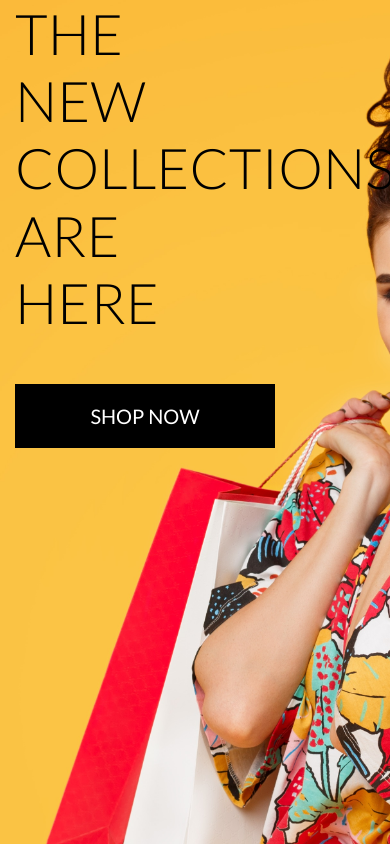
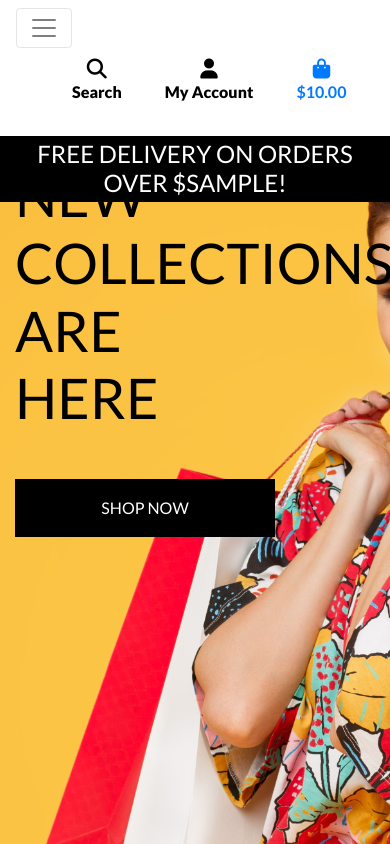
Before and after one commit to FiachraCI/boutique_ado_v1, a Django app: template home/templates/home/index.html in a window 390 px wide. Run offline with Django 3.2, Linux system fonts and the light colour scheme; the template is opened without the code that fills it: most values are stand-ins (such as "Sample title", 1, 10 or a date in 2020); some libraries are stand-ins or nearby versions.

Commit message:
Added mobile header and main navbar

```diff
--- a/home/templates/home/index.html
+++ b/home/templates/home/index.html
@@ -10,15 +10,15 @@
 {% endblock %}
 
 {% block content %}
-<div class="container">
+<div class="container h-100">
     <div class="row h-100">
         <div class="col-7 col-md-6 my-auto">
             <h1 class="display-4 logo-font text-black">
-                The new collections are here
+                <strong>The new collections are here</strong>
             </h1>
             <div class="my-5">
                 <h4>
-                    <a href="" class="shop-now-button btn btn-lg rounded-0 text-uppercase py-3">Shop Now</a>
+                    <a href="" class="shop-now-button btn btn-ls rounded-0 text-uppercase py-3">Shop Now</a>
                 </h4>
             </div>
         </div>
--- a/static/css/base.css
+++ b/static/css/base.css
@@ -8,6 +8,7 @@ body {
     height: calc(100vh - 164px);
     color: #555;
     font-family: 'Lato';
+    font-weight: 900;
 }
 
 /* From Bulma */
@@ -56,6 +57,10 @@ body {
     border: 1px solid black !important;
 }
 
+.bg-black {
+    background: #000 !important;
+}
+
 /* -------------------------------- Media Queries */
 
 /* Slightly larger container on xl screens */
--- a/templates/base.html
+++ b/templates/base.html
@@ -111,6 +111,21 @@
                 </ul>
             </div>
         </div>
+        <div class="row bg-white">
+            <nav class="navbar navbar-expand-lg navbar-light w-100">
+                <button class="navbar-toggler" type="button" data-toggle="collapse" data-target="#main-nav"
+                    aria-controls="main-nav" aria-expanded="false" aria-label="Toggle navigation">
+                    <span class="navbar-toggler-icon"></span>
+                </button>
+                {% include 'includes/mobile-top-header.html' %}
+                {% include 'includes/main-nav.html' %}
+            </nav>
+        </div>
+        <div id="delivery-banner" class="row text-center">
+            <div class="col bg-black text-white">
+                <h4 class="logo-font my-1">Free delivery on orders over ${{ free_delivery_threshold }}!</h4>
+            </div>
+        </div>
     </header>
 
     {% if messages %}
--- /dev/null
+++ b/templates/includes/main-nav.html
@@ -0,0 +1,54 @@
+<div class="collapse navbar-collapse" id="main-nav">
+    <ul class="navbar-nav w-auto mx-auto">
+        <li class="nav-item dropdown">
+            <a class="logo-font font-weight-bold nav-link text-black mr-5" href="#" id="all-products-link"
+                data-toggle="dropdown" aria-haspopup="true" aria-expanded="false">
+                All Products
+            </a>
+            <div class="dropdown-menu border-0" aria-labelledby="all-products-link">
+                <a href="" class="dropdown-item">By Price</a>
+                <a href="" class="dropdown-item ">By Rating</a>
+                <a href="" class="dropdown-item ">By Category</a>
+                <a href="" class="dropdown-item">All Products</a>
+            </div>
+        </li>
+
+        <li class="nav-item dropdown">
+            <a class="logo-font font-weight-bold nav-link text-black mr-5" href="#" id="clothing-link"
+                data-toggle="dropdown" aria-haspopup="true" aria-expanded="false">
+                Clothing
+            </a>
+            <div class="dropdown-menu border-0" aria-labelledby="clothing-link">
+                <a href="" class="dropdown-item">Activewear &amp; Essentials</a>
+                <a href="" class="dropdown-item">Jeans</a>
+                <a href="" class="dropdown-item">Shirts</a>
+                <a href="" class="dropdown-item">All Clothing</a>
+            </div>
+        </li>
+
+        <li class="nav-item dropdown">
+            <a class="logo-font font-weight-bold nav-link text-black mr-5" href="#" id="homeware-link"
+                data-toggle="dropdown" aria-haspopup="true" aria-expanded="false">
+                Homeware
+            </a>
+            <div class="dropdown-menu border-0" aria-labelledby="homeware-link">
+                <a href="" class="dropdown-item">Bed &amp; Bath</a>
+                <a href="" class="dropdown-item">Kitchen &amp; Dining</a>
+                <a href="" class="dropdown-item">All Homeware</a>
+            </div>
+        </li>
+
+        <li class="nav-item dropdown">
+            <a class="logo-font font-weight-bold nav-link text-black" href="#" id="specials-link" data-toggle="dropdown"
+                aria-haspopup="true" aria-expanded="false">
+                Special Offers
+            </a>
+            <div class="dropdown-menu border-0" aria-labelledby="specials-link">
+                <a href="" class="dropdown-item">New Arrivals</a>
+                <a href="" class="dropdown-item">Deals</a>
+                <a href="" class="dropdown-item">Clearance</a>
+                <a href="" class="dropdown-item">All Specials</a>
+            </div>
+        </li>
+    </ul>
+</div>
--- /dev/null
+++ b/templates/includes/mobile-top-header.html
@@ -0,0 +1,63 @@
+<ul>
+    <li class="list-inline-item">
+        <a class="text-black nav-link d-block d-lg-none" href="#" id="mobile-search" data-toggle="dropdown"
+            aria-haspopup="true" aria-expanded="false">
+            <div class="text-center">
+                <div><i class="fas fa-search fa-lg"></i></div>
+                <p class="my-0">Search</p>
+            </div>
+        </a>
+        <div class="dropdown-menu border-0 w-100 p-3 rounded-0 my-0" aria-labelledby="mobile-search">
+            <form class="form" method="GET" action="">
+                <div class="input-group w-100">
+                    <input class="form-control border border-black rounded-0" type="text" name="q"
+                        placeholder="Search our site">
+                    <div class="input-group-append">
+                        <button class="form-control form-control btn btn-black border border-black rounded-0"
+                            type="submit">
+                            <span class="icon">
+                                <i class="fas fa-search"></i>
+                            </span>
+                        </button>
+                    </div>
+                </div>
+            </form>
+        </div>
+    </li>
+    <li class="list-inline-item dropdown">
+        <a class="text-black nav-link d-block d-lg-none" href="#" id="user-options" data-toggle="dropdown"
+            aria-haspopup="true" aria-expanded="false">
+            <div class="text-center">
+                <div><i class="fas fa-user fa-lg"></i></div>
+                <p class="my-0">My Account</p>
+            </div>
+        </a>
+        <div class="dropdown-menu border-0" aria-labelledby="user-options">
+            {% if request.user.is_authenticated %}
+            {% if request.user.is_superuser %}
+            <a href="{% url 'account_logout' %}" class="dropdown-item">Product Management</a>
+            {% endif %}
+            <a href="" class="dropdown-item">My Profile</a>
+            <a href="{% url 'account_logout' %}" class="dropdown-item">Logout</a>
+            {% else %}
+            <a href="{% url 'account_signup' %}" class="dropdown-item">Register</a>
+            <a href="{% url 'account_login' %}" class="dropdown-item">Login</a>
+            {% endif %}
+        </div>
+    </li>
+    <li class="list-inline-item">
+        <a class="{% if grand_total %}text-primary font-weight-bold{% else %}text-black{% endif %} nav-link d-block d-lg-none"
+            href="">
+            <div class="text-center">
+                <div><i class="fas fa-shopping-bag fa-lg"></i></div>
+                <p class="my-0">
+                    {% if grand_total %}
+                    ${{ grand_total|floatformat:2 }}
+                    {% else %}
+                    $0.00
+                    {% endif %}
+                </p>
+            </div>
+        </a>
+    </li>
+</ul>
```
